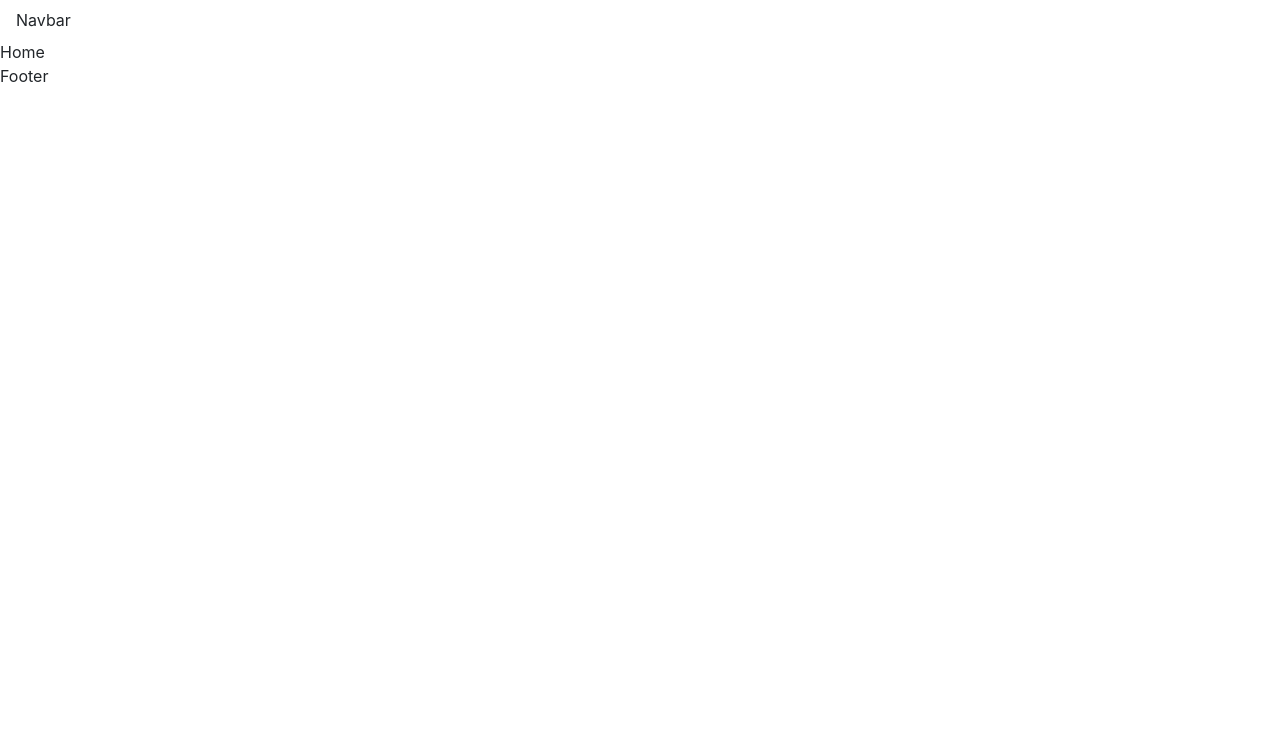
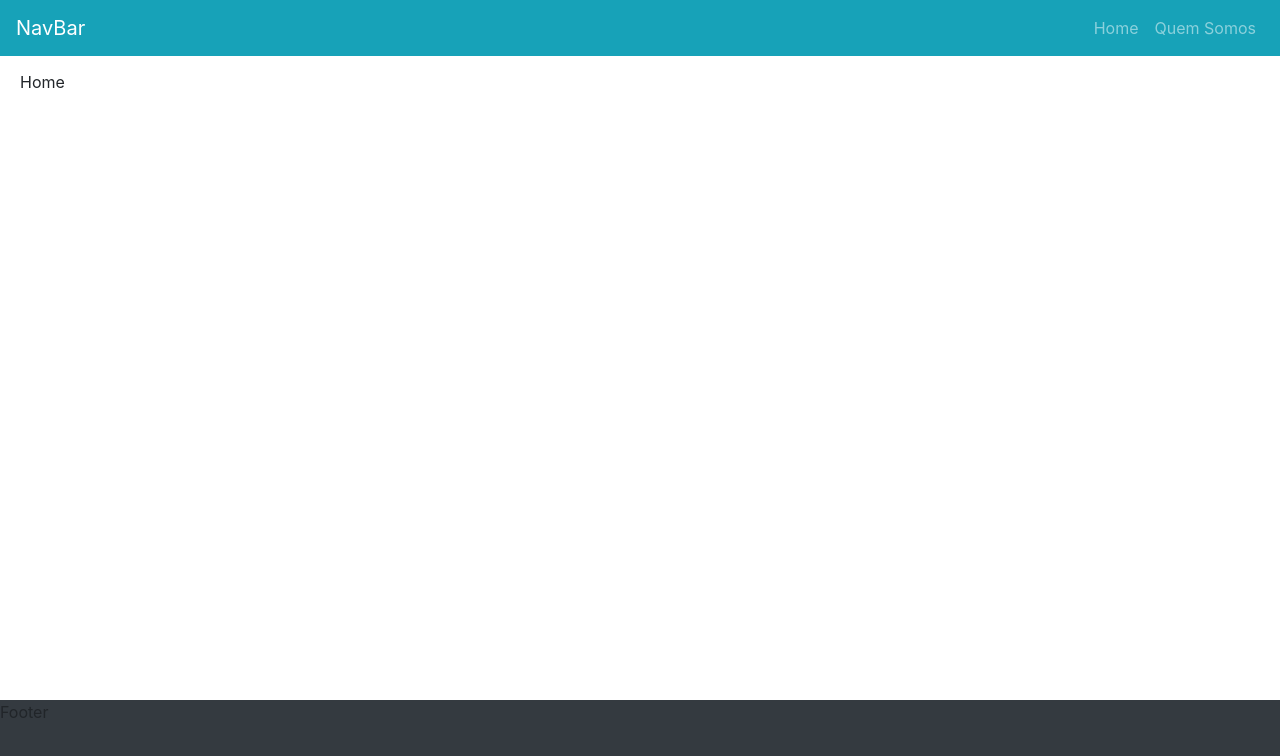
Before and after one commit to JessikaAguiar/rocket-credito, a Vue app: page /#/ in a window 1280 px wide. Shown: the top 756 px of the page. Built offline with nearby package versions, Linux system fonts and the light colour scheme.

Commit message:
NavBar e Footer Criados e exibidos em todas as paginas com os links ativos

```diff
--- a/src/layout/DefaultLayout.vue
+++ b/src/layout/DefaultLayout.vue
@@ -18,3 +18,7 @@ export default {
 
 }
 </script>
+
+<style>
+
+</style>
--- a/src/layout/Navbar.vue
+++ b/src/layout/Navbar.vue
@@ -1,7 +1,18 @@
 <template>
-    <div class="navbar">
-        Navbar
-    </div>
+    <b-container fluid="xg">
+        <b-navbar toggleable="lg" type="dark" variant="info" fixed="top" class="mb-5">
+            <b-navbar-brand href="#">NavBar</b-navbar-brand>
+
+            <b-navbar-toggle target="nav-collapse"></b-navbar-toggle>
+
+            <b-collapse id="nav-collapse" is-nav>
+                <b-navbar-nav class="ml-auto">
+                    <router-link to="/" class="nav-link">Home</router-link>
+                    <router-link :to="{name: 'QuemSomos'}" class="nav-link">Quem Somos</router-link>
+                </b-navbar-nav>
+            </b-collapse>
+        </b-navbar>
+    </b-container>
 </template>
 
 <script>
@@ -11,5 +22,7 @@ export default {
 </script>
 
 <style lang="css">
-
+    .navbar {
+        padding: 0;
+    }
 </style>
--- a/src/layout/Rodape.vue
+++ b/src/layout/Rodape.vue
@@ -1,7 +1,7 @@
 <template>
-    <div class="rodape">
+    <b-container fluid="xg" class="rodape bg-dark fixed-bottom">
         Footer
-    </div>
+    </b-container>
 </template>
 
 <script>
@@ -11,5 +11,7 @@ export default {
 </script>
 
 <style lang="css">
-
+    .rodape{
+        height: 100px;
+    }
 </style>
--- a/src/main.js
+++ b/src/main.js
@@ -2,13 +2,18 @@ import Vue from 'vue'
 import App from './App.vue'
 import router from './router'
 import store from './store'
+
 import BootstrapVue from 'bootstrap-vue'
 import 'bootstrap/dist/css/bootstrap.css'
 import 'bootstrap-vue/dist/bootstrap-vue.css'
+import Popper from 'popper.js'
+import VueRouter from 'vue-router'
 
 
+Vue.use(VueRouter)
+Vue.use(BootstrapVue)
+Popper.Defaults.modifiers.computeStyle.gpuAcceleration = false
 
-Vue.use(BootstrapVue)
 
 Vue.config.productionTip = false
 
--- a/src/views/Home.vue
+++ b/src/views/Home.vue
@@ -12,3 +12,12 @@ export default {
 
 }
 </script>
+
+<style type="css">
+  .home{
+    margin-top: 70px;
+    margin-left: 20px;
+    margin-right: 20px;
+    margin-bottom: 20px;
+  }
+</style>
--- a/src/views/QuemSomos.vue
+++ b/src/views/QuemSomos.vue
@@ -13,3 +13,12 @@ export default {
 
 }
 </script>
+
+<style type="css">
+  .home{
+    margin-top: 70px;
+    margin-left: 20px;
+    margin-right: 20px;
+    margin-bottom: 20px;
+  }
+</style>
```
